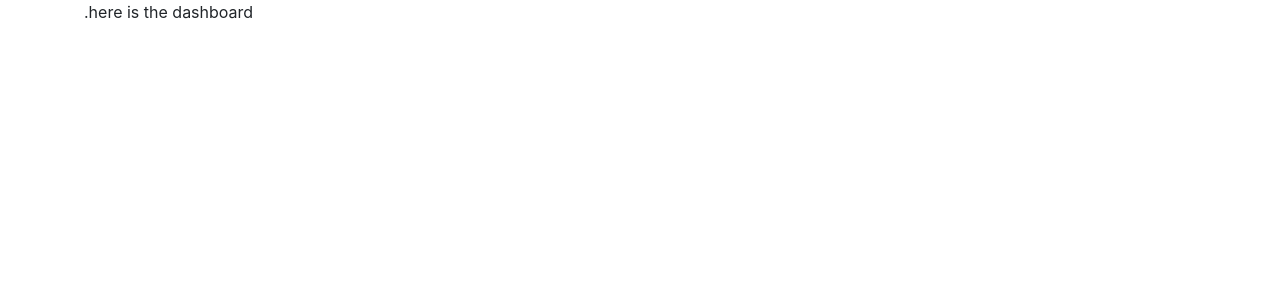
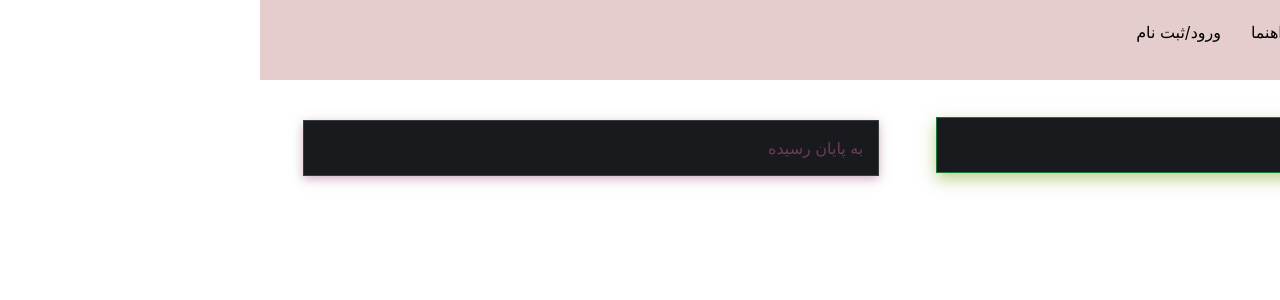
Before and after one commit to zarrr98/Paye-Website, a React (Create React App) app in the folder proj1/: page /dashboard in a window 1280 px wide. Shown: the top 300 px of the page. Built offline with nearby package versions, Linux system fonts and the light colour scheme.

Commit message:
add navigation items to the navigation bar for different situations / add a dummy need-to-work-on tabs in dashboard

```diff
--- a/proj1/src/assets/scss/_navigationSystem.scss
+++ b/proj1/src/assets/scss/_navigationSystem.scss
@@ -57,6 +57,7 @@
       padding-top: 5px;
       color: $sidebarLinkColor;
       text-decoration: none;
+      width: 100%;
       &:hover {
         color: $sidebarLinkHover;
       }
@@ -93,6 +94,11 @@
       max-height: 500px;
       transform: scaleY(1);
     }
+    .selected {
+      border-right: 5px solid rgb(66, 170, 173);
+      background-color: $selectedSideTabBgColor;
+     // color: red;
+    }
   }
 }
 
--- /dev/null
+++ b/proj1/src/assets/scss/_tabs.scss
@@ -0,0 +1,70 @@
+.tabs {
+  .menu {
+  }
+  .tab {
+    padding: 15px;
+    background-color: rgb(24, 26, 30);
+    border: 1px rgba(255, 255, 255, 0.15) solid;
+    box-shadow: 0px 3px 10px rgba(189, 142, 169, 0.719);
+    /* border-bottom: 5px rgba(255,255,255,.1) solid; */
+    color: rgba(197, 90, 143, 0.5);
+    width: 45%;
+    float: left;
+    margin-left: 15px;
+    position: relative;
+    transition: box-shadow 0.5s ease 0s, top 0.5s ease 0s, border 0.5s ease 0s,
+      color 0.5s ease 0s;
+    top: 0;
+
+    &:hover {
+      cursor: pointer;
+      box-shadow: 0px 6px 15px rgba(212, 25, 25, 0.5);
+      top: -3px;
+      border: 1px rgba(155, 31, 31, 0.3) solid;
+      color: rgba(208, 201, 219, 0.8);
+      /* border-bottom: 5px rgba(255,255,255,.3) solid; */
+    }
+  }
+
+  .tab:first-child {
+    margin-left: 0;
+  }
+
+  .active {
+    /* border-bottom: 5px rgba(255, 33, 33, 1) solid; */
+    box-shadow: 0px 6px 15px rgba(120, 161, 22, 0.5);
+    border: 1px rgba(30, 255, 105, 0.4) solid;
+    top: -3px;
+    color: rgba(207, 208, 212, 0.411);
+  }
+
+  section {
+    margin: 15px auto;
+    width: 700px;
+  }
+
+  menu ul {
+    list-style: none;
+    display: flex;
+    justify-content: space-around;
+    align-items: center;
+    flex-wrap: wrap;
+  }
+
+  menu + div {
+    clear: both;
+    margin-top: 15px;
+    padding: 15px 0;
+    color: rgb(62, 32, 199);
+    line-height: 1.5;
+    color: rgba(40, 23, 189, 0.6);
+  }
+
+  .tab-item {
+    display: none;
+  }
+
+  .tab-item.show {
+    display: block;
+  }
+}
--- a/proj1/src/assets/scss/_variables.scss
+++ b/proj1/src/assets/scss/_variables.scss
@@ -4,6 +4,7 @@ $cardShadow: #595959;
 
 //navigation:
 $sidebarWidth: 25vw;
+// $tabsWidth : 100vw - $sidebar
 $topnavBgColor: #e6cdcd;
 $topnavLinkColor: #000;
 $topnavLinkHover : rgb(143, 132, 132);
@@ -12,6 +13,7 @@ $sidebarDropdownBgColor : rgb(104, 100, 100);
 $sidebarLinkColor : #ccc;
 $sidebarLinkHover : #fff;
 $sidebarToggleTime: 0.3s;
+$selectedSideTabBgColor: rgb(29, 26, 26);
 
 
 $primary : rgb(153, 189, 146);
--- a/proj1/src/assets/scss/style.scss
+++ b/proj1/src/assets/scss/style.scss
@@ -4,6 +4,7 @@
 @import './general';
 @import './signupLogin';
 @import './navigationSystem';
+@import './tabs';
 
 body {
     direction: rtl;
--- a/proj1/src/js/components/NavigationSystem.js
+++ b/proj1/src/js/components/NavigationSystem.js
@@ -103,17 +103,29 @@ class NavigationSystem extends React.Component {
       }
     }
   };
+  setSidebarItems = (topNavbarItems, sidebarItems = []) => {
+    let { smallScreen } = this.state;
+    let smallScreenItemsInTopNav = topNavbarItems.filter(
+      (item) => item.moveToSidebarInSmallScreen
+    );
+    return smallScreen
+      ? [...smallScreenItemsInTopNav, ...sidebarItems]
+      : sidebarItems;
+  };
   componentDidMount = () => {
     this.initMediaQueryListener();
     this.setMarginRightBasedOnProfile();
   };
   render() {
+    const { selectedTab } = this.props;
     let profile = StrorageGetItem(Strings.storage.profile, true);
     let topNavbarItems = profile
       ? NavigationItems.topNavbar.loggedIn
       : NavigationItems.topNavbar.notLoggedIn;
-    let sidebarItems = profile ? NavigationItems.sidebar.loggedIn : [];
-    localStorage.removeItem(Strings.storage.profile);
+    let sidebarItems = profile
+      ? NavigationItems.sidebar.loggedIn
+      : this.setSidebarItems(topNavbarItems);
+    //localStorage.removeItem(Strings.storage.profile);
     return (
       <div>
         <div className="navigation">
@@ -135,15 +147,6 @@ class NavigationSystem extends React.Component {
                   </Link>
                 ) : null;
               })}
-              {/* <Link to="/">
-                <li>Home</li>
-              </Link>
-              <Link to="/">
-                <li>Home</li>
-              </Link>
-              <Link to="/">
-                <li>Home</li>
-              </Link> */}
             </ul>
           </nav>
 
@@ -153,43 +156,35 @@ class NavigationSystem extends React.Component {
               ref={(element) => (this.sidebar = element)}
             >
               <ul>
-                {[...topNavbarItems , ...sidebarItems].map(item => {
-
-                })}
-                <Link to="/">
-                  <li>Home</li>
-                </Link>
-                <Link to="/">
-                  <li>Contact</li>
-                </Link>
-                <Link to="/">
-                  <li>About</li>
-                </Link>
+                {sidebarItems.map((item) => {
+                  return item.dropDownOptions ? (
+                    <React.Fragment>
                       <Link
-                  to="/"
                         className="dropdown-btn"
                         onClick={this.toggleDropdown}
                       >
-                  Dropdown
+                        {item.title}
                         <FaAngleDown />
                       </Link>
                       <div className="dropdown-container">
-                  <Link to="/">
-                    <li>Dropdown1</li>
+                        {item.dropDownOptions.map((d) => {
+                          return (
+                            <Link to={d.path}>
+                              <li>{d.title}</li>
                             </Link>
-                  <Link to="/">
-                    <li>Dropdown2</li>
+                          );
+                        })}
+                      </div>
+                    </React.Fragment>
+                  ) : (
+                    <Link
+                      to={item.path}
+                      className={selectedTab === item.title ? "selected" : ""}
+                    >
+                      <li>{item.title}</li>
                     </Link>
-                  <Link to="/">
-                    <li>Dropdown3</li>
-                  </Link>
-                </div>
-                <Link to="/">
-                  <li>About2</li>
-                </Link>
-                <Link to="/">
-                  <li>About</li>
-                </Link>
+                  );
+                })}
               </ul>
             </div>
           ) : null}
--- /dev/null
+++ b/proj1/src/js/components/Tabs.js
@@ -0,0 +1,53 @@
+import React from "react";
+
+export default class Tabs extends React.Component {
+  state = {
+    active: 0,
+  };
+
+  clickOnTabsHandler = (e) => {
+    this.setState({
+      active: parseInt(e.currentTarget.attributes.num.value),
+    });
+  };
+  render() {
+    let tabs = this.props.tabData.map((item, i) => {
+      return (
+        <li
+          className={this.state.active === i ? "tab active" : "tab"}
+          num={i}
+          onClick={this.clickOnTabsHandler}
+        >
+          {item.tabName}
+        </li>
+      );
+    });
+   // let tabContent =
+    return (
+      <section className="tabs">
+        <menu>
+          <ul>{tabs}</ul>
+        </menu>
+        <TabContent active={this.state.active} tabData={this.props.tabData} />
+      </section>
+    );
+  }
+}
+
+class TabContent extends React.Component {
+  render() {
+    let activeId = this.props.active;
+    let content = this.props.tabData.map((data, index) => {
+      return (
+        <div className={"tab-item " + (activeId === index ? "show" : "")}>
+          <ul>
+            {data.data.map((d) => {
+              return <p>{d}</p>;
+            })}
+          </ul>
+        </div>
+      );
+    });
+    return <div>{content}</div>;
+  }
+}
--- a/proj1/src/js/screens/Dashboard.js
+++ b/proj1/src/js/screens/Dashboard.js
@@ -1,15 +1,33 @@
-import React from 'react';
-import { StrorageGetItem } from '../../utils/configs';
-import { Strings } from '../../utils/strings';
+import React from "react";
+import { StrorageGetItem } from "../../utils/configs";
+import { Strings } from "../../utils/strings";
+import NavigationSystem from "../components/NavigationSystem";
+import Tabs from "../components/Tabs";
 
 export default class Dashboard extends React.Component {
-    render(){
-        let profile = StrorageGetItem(Strings.storage.profile, true);
-        console.log("profile in dashboard : ", profile)
-        return(
-            <div>
-                here is the dashboard.
-            </div>
-        )
-    }
+  myEvents = [
+    {
+      tabName: "جاری",
+      data: ["کوهنوردی", "درس خوندن برای کنکور", "کنسرت تیلور سویفت"],
+    },
+    {
+      tabName: "به پایان رسیده",
+      data: [
+        "خواندن زبان آیلتس",
+        "یاد گرفتن برنامه نویسی",
+        "ختم قرآن",
+        "کنسرت کیتی پری",
+      ],
+    },
+  ];
+  render() {
+    let profile = StrorageGetItem(Strings.storage.profile, true);
+    console.log("profile in dashboard : ", profile);
+    return (
+      <NavigationSystem selectedTab={Strings.navigationItems.title.dashboard}>
+        <p>ایونت های من</p>
+        <Tabs tabData={this.myEvents} />
+      </NavigationSystem>
+    );
+  }
 }
--- a/proj1/src/js/screens/MainPage.js
+++ b/proj1/src/js/screens/MainPage.js
@@ -1,10 +1,11 @@
 import React from "react";
+import { Strings } from "../../utils/strings";
 import NavigationSystem from "../components/NavigationSystem";
 
 export default class MainPage extends React.Component {
   render() {
     return (
-      <NavigationSystem>
+      <NavigationSystem selectedTab = {Strings.navigationItems.title.mainPage}>
         <div>main page
         What did you think I'd say to that?
 Does a scorpion sting when fighting back?
--- a/proj1/src/utils/strings.js
+++ b/proj1/src/utils/strings.js
@@ -54,13 +54,13 @@ const Strings = {
       othersEvents: 'ایونت های سایرین',
     },
     path: {
-      mainPage: "/mainpage",
+      mainPage: "/",
       loginSignup: "/login",
       about: "/about",
       help: "/help",
       profile: "/profile",
       dashboard: "/dashboard",
-      myEvents : '/',
+      //myEvents : '/',
       createEvent: '/createEvent',
       currentEvents: '/currentEvents',
       completedEvents: '/completedEvents',
```
Also changed, not shown: proj1/src/utils/configs.js (+14 -7 lines), proj1/src/assets/css/style.css, 1 other file (tests, documents, lock files or other folders). Lines whose indentation alone changed are shown as unchanged.
